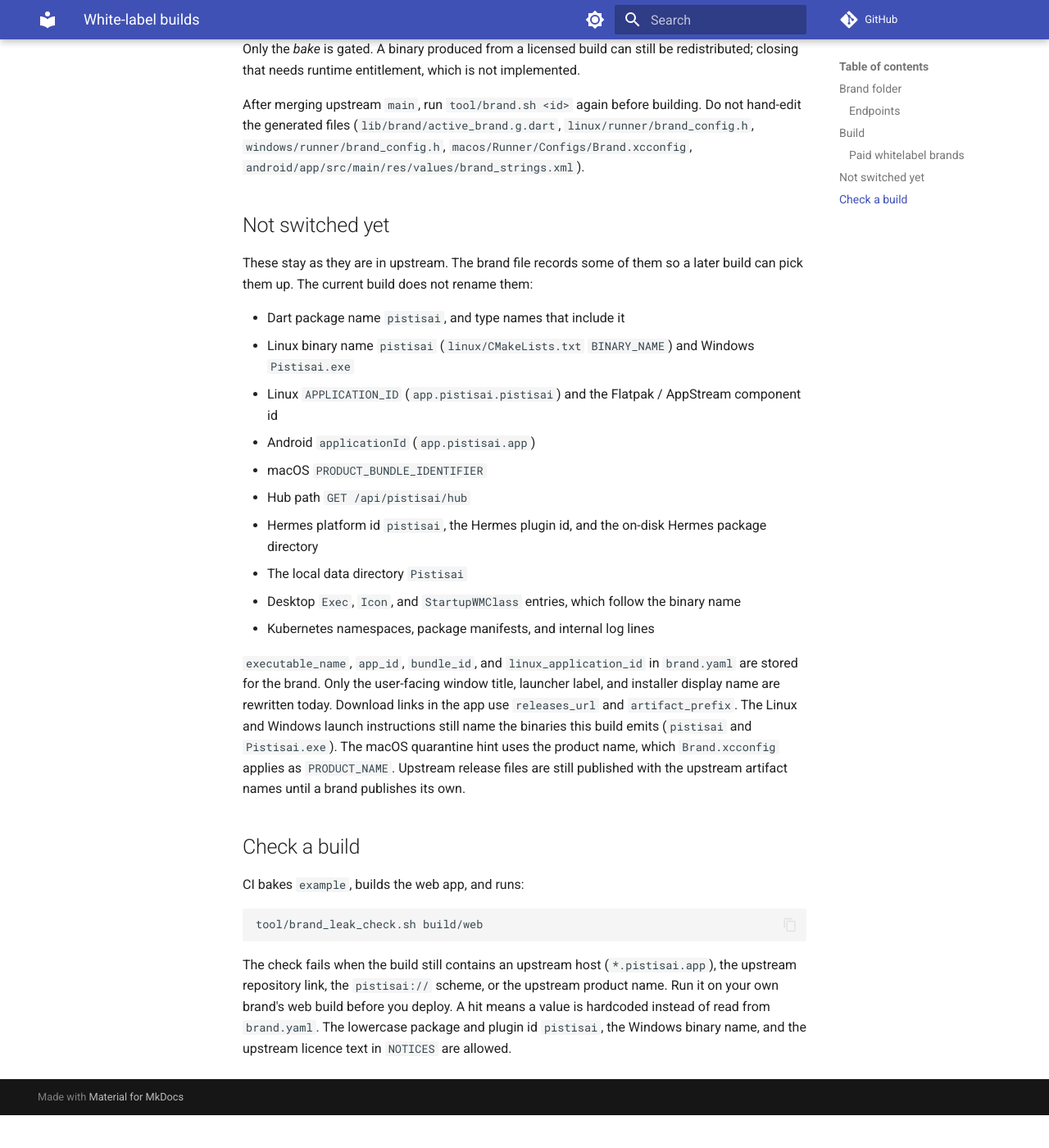
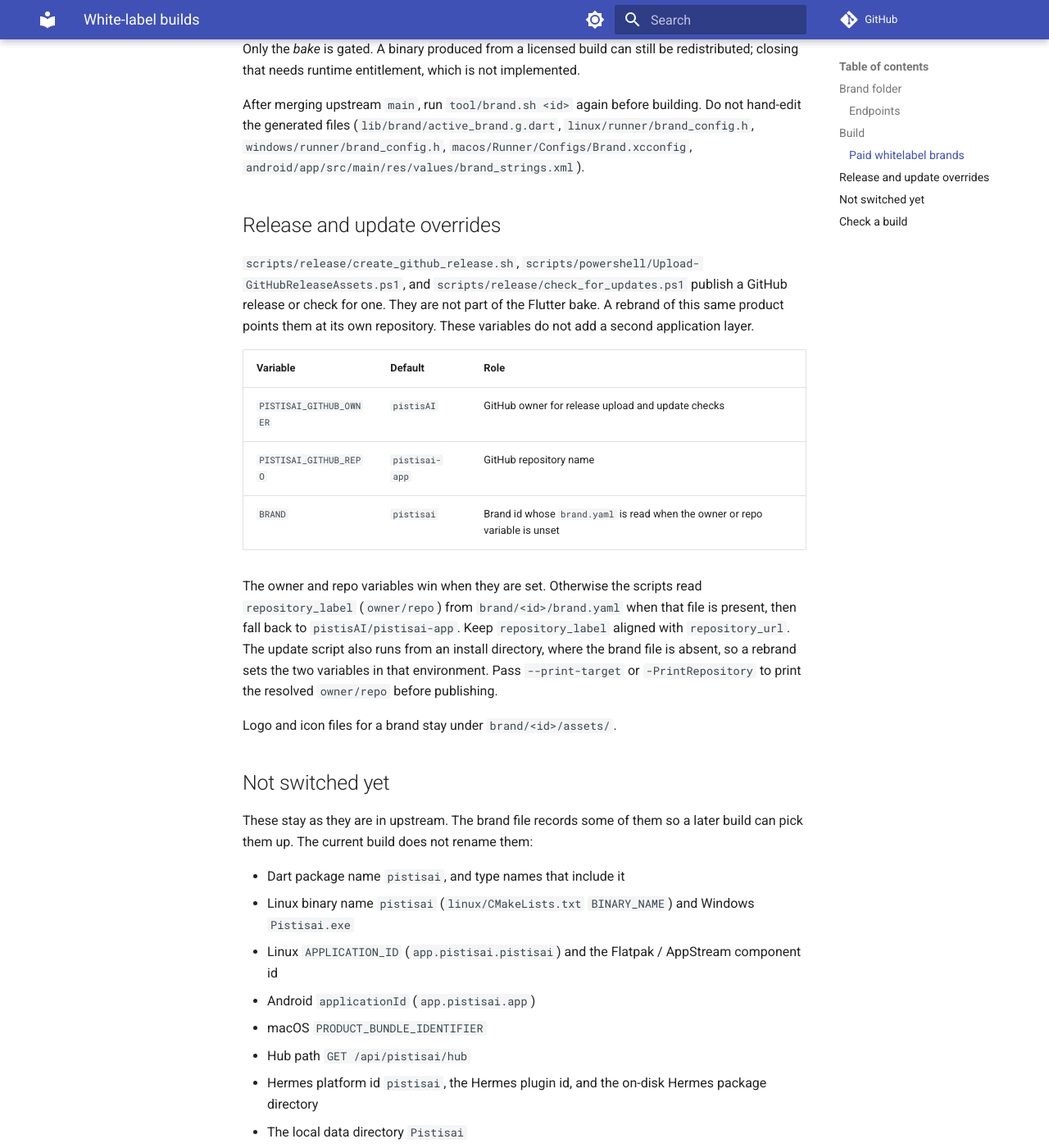
Before and after one commit to pistisAI/pistisai-app, an MkDocs documentation site: the page built from docs/WHITE_LABEL.md, in a window 1280 px wide and 1400 px high, scrolled down 2702 px. Shown: the whole window at 82% size. Built offline with MkDocs 1.6.1 and Material for MkDocs 9.7.7, drawn with Linux system fonts in a browser that asks for light colours; comment, search, counter and statistics services are not loaded; before the commit the page ends 4062 px from its top, so only the background shows below that.

Commit message:
ai(cursor): fix(white-label): remove hardcoded brand owner and asset paths
Point release and update scripts at pistisAI/pistisai-app unless
PISTISAI_GITHUB_OWNER, PISTISAI_GITHUB_REPO, or brand.yaml repository_label
selects a rebrand repository. Brand docs use brand/<id>/assets/.

Co-authored-by: Christopher Maltais <imrightguy@users.noreply.github.com>

```diff
--- a/docs/WHITE_LABEL.md
+++ b/docs/WHITE_LABEL.md
@@ -84,6 +84,20 @@ Only the *bake* is gated. A binary produced from a licensed build can still be r
 
 After merging upstream `main`, run `tool/brand.sh <id>` again before building. Do not hand-edit the generated files (`lib/brand/active_brand.g.dart`, `linux/runner/brand_config.h`, `windows/runner/brand_config.h`, `macos/Runner/Configs/Brand.xcconfig`, `android/app/src/main/res/values/brand_strings.xml`).
 
+## Release and update overrides
+
+`scripts/release/create_github_release.sh`, `scripts/powershell/Upload-GitHubReleaseAssets.ps1`, and `scripts/release/check_for_updates.ps1` publish a GitHub release or check for one. They are not part of the Flutter bake. A rebrand of this same product points them at its own repository. These variables do not add a second application layer.
+
+| Variable | Default | Role |
+|---|---|---|
+| `PISTISAI_GITHUB_OWNER` | `pistisAI` | GitHub owner for release upload and update checks |
+| `PISTISAI_GITHUB_REPO` | `pistisai-app` | GitHub repository name |
+| `BRAND` | `pistisai` | Brand id whose `brand.yaml` is read when the owner or repo variable is unset |
+
+The owner and repo variables win when they are set. Otherwise the scripts read `repository_label` (`owner/repo`) from `brand/<id>/brand.yaml` when that file is present, then fall back to `pistisAI/pistisai-app`. Keep `repository_label` aligned with `repository_url`. The update script also runs from an install directory, where the brand file is absent, so a rebrand sets the two variables in that environment. Pass `--print-target` or `-PrintRepository` to print the resolved `owner/repo` before publishing.
+
+Logo and icon files for a brand stay under `brand/<id>/assets/`.
+
 ## Not switched yet
 
 These stay as they are in upstream. The brand file records some of them so a later build can pick them up. The current build does not rename them:
```
Also changed, not shown: assets/brand/brand-framework.md (+1 -1 lines), 3 other files.
